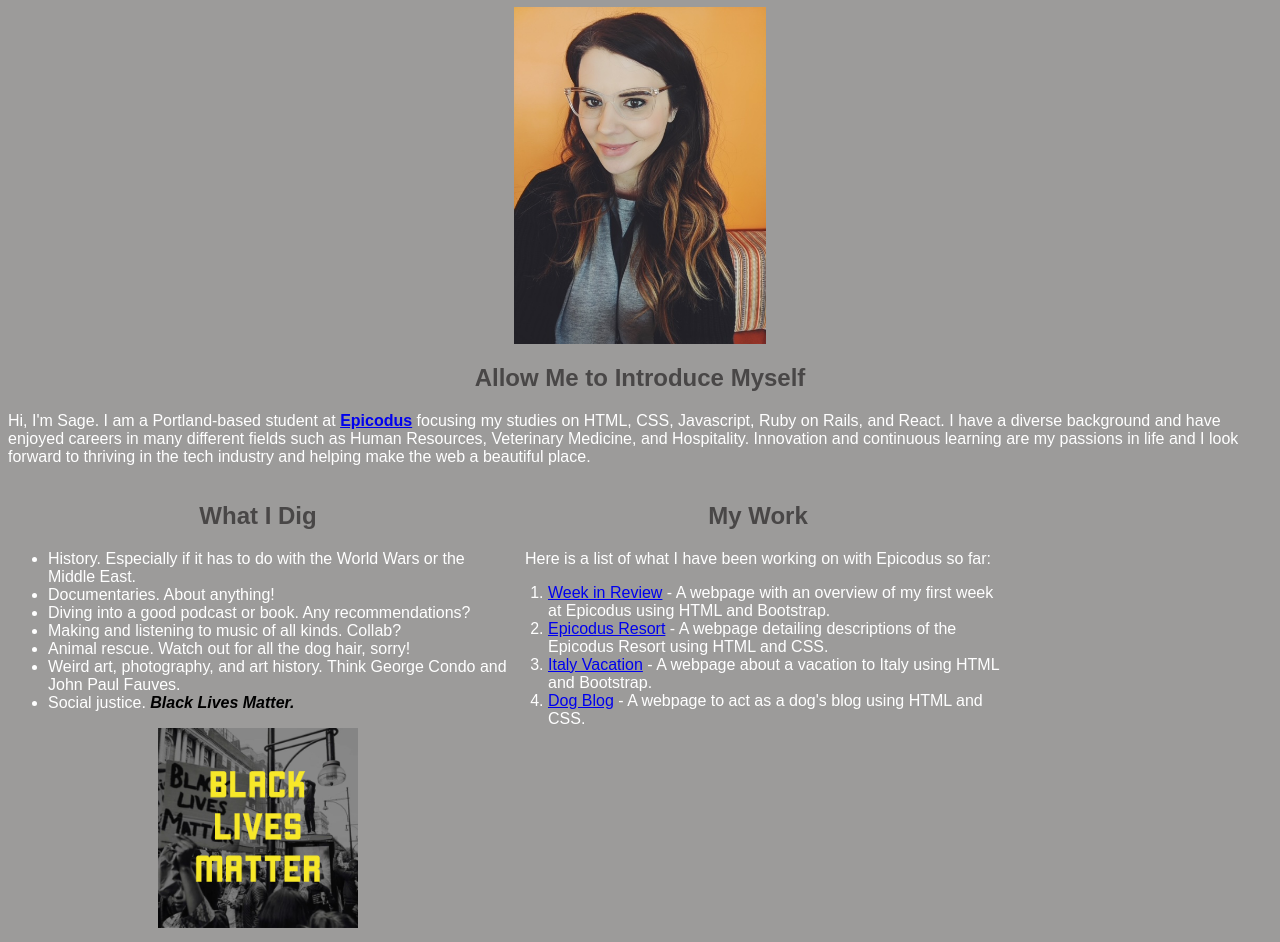
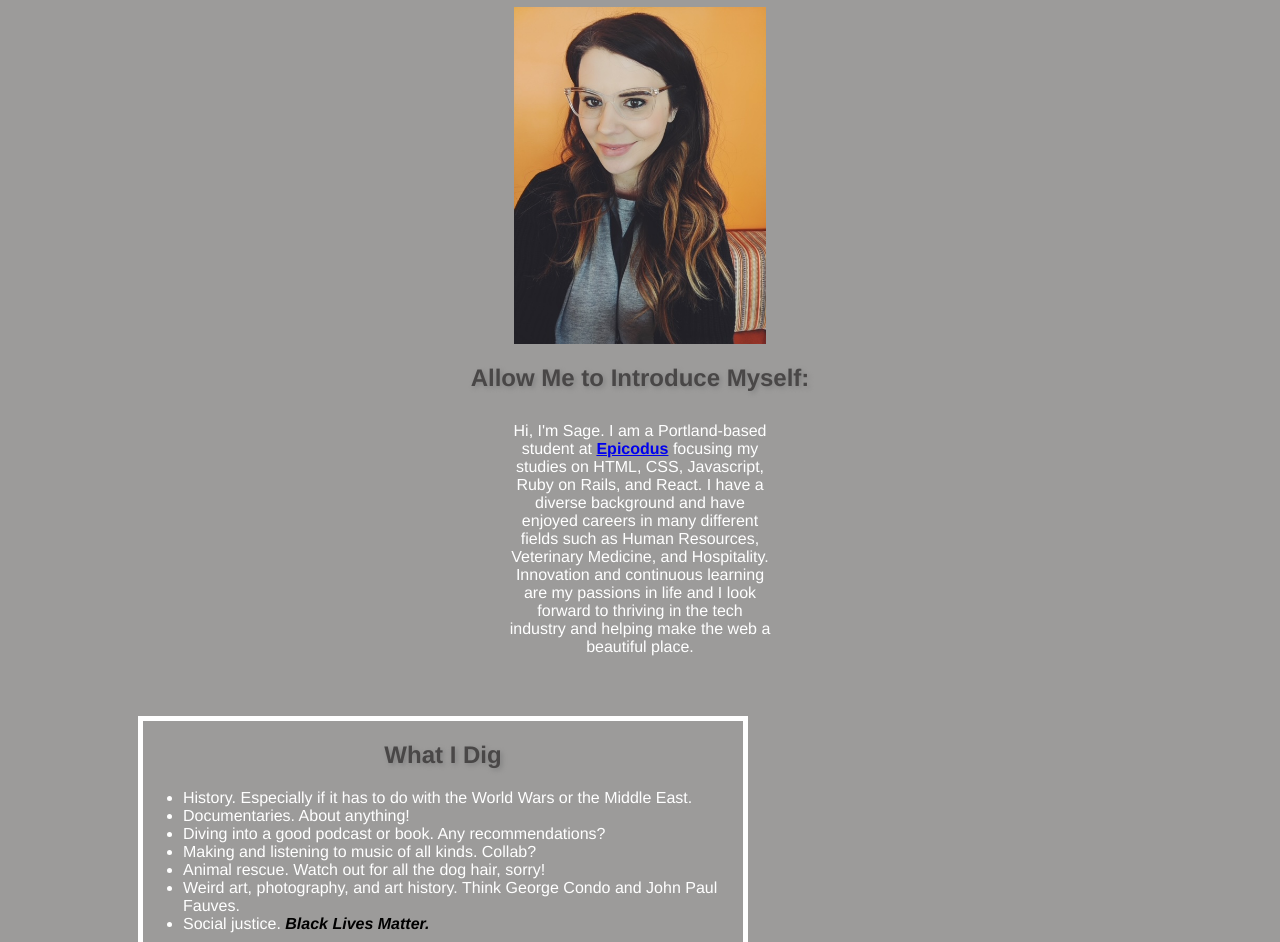
Before and after one commit to SageSypert/epicodus-portfolio, a plain HTML site: page index.html in a window 1280 px wide. Shown: the part 73-1015 px from the top of the page. Drawn offline with Linux system fonts and the light colour scheme.

Commit message:
Add borders and adjust margins

```diff
--- a/css/styles.css
+++ b/css/styles.css
@@ -3,12 +3,13 @@ body {
 }
 
 div {
-  font-family: Arial;
+  font-family: Helvetica;
 }
 
 .name {
   color: rgb(73, 71, 71);
   text-align: center;
+  text-shadow: 2px 2px 5px gray;
 }
 
 ul {
@@ -31,15 +32,40 @@ ol {
 .heading {
   color: rgb(73, 71, 71);
   text-align: center;
+  text-shadow: 2px 2px 5px gray;
 }
 
 .paragraph {
   color: white;
+  text-align: center;
+  margin-top: 30px;
+  margin-bottom: 30px;
+  margin-right: 500px;
+  margin-left: 500px;
 }
 
 .column {
-  width: 500px;
+  width: 600px;
   float: left;
+  border-style: solid;
+  border-width: thick;
+  border-color: white;
+  margin-top: 30px;
+  margin-bottom: 30px;
+  margin-right: 20px;
+  margin-left: 130px;
+}
+
+.column2 {
+  width: 600px;
+  float: left;
+  border-style: solid;
+  border-width: thick;
+  border-color: white;
+  margin-top: 30px;
+  margin-bottom: 30px;
+  margin-right: 20px;
+  margin-left: 20px;
 }
 
 .image1 {
--- a/index.html
+++ b/index.html
@@ -11,7 +11,7 @@
 <div>
   <h1 class="name">Sage Sypert</h1>
   <img src="img/sagesypert.jpg" alt="A photo of Sage Sypert" class="image1">
-  <h2 class="heading">Allow Me to Introduce Myself</h2>
+  <h2 class="heading">Allow Me to Introduce Myself:</h2>
     <p class="paragraph">Hi, I'm Sage. I am a Portland-based student at <strong><a href="http://www.epicodus.com/">Epicodus</a></strong> focusing my studies on HTML, CSS, Javascript, Ruby on Rails, and React. I have a diverse background and have enjoyed careers in many different fields such as Human Resources, Veterinary Medicine, and Hospitality. Innovation and continuous learning are my passions in life and I look forward to thriving in the tech industry and helping make the web a beautiful place.</p>
 </div>
 
@@ -32,7 +32,7 @@
 </div>
 
 <div>
-  <div class="column">
+  <div class="column2">
     <h2 class="heading">My Work</h2>
     <p class="projects">Here is a list of what I have been working on with Epicodus so far:</p>
       <ol>
```
